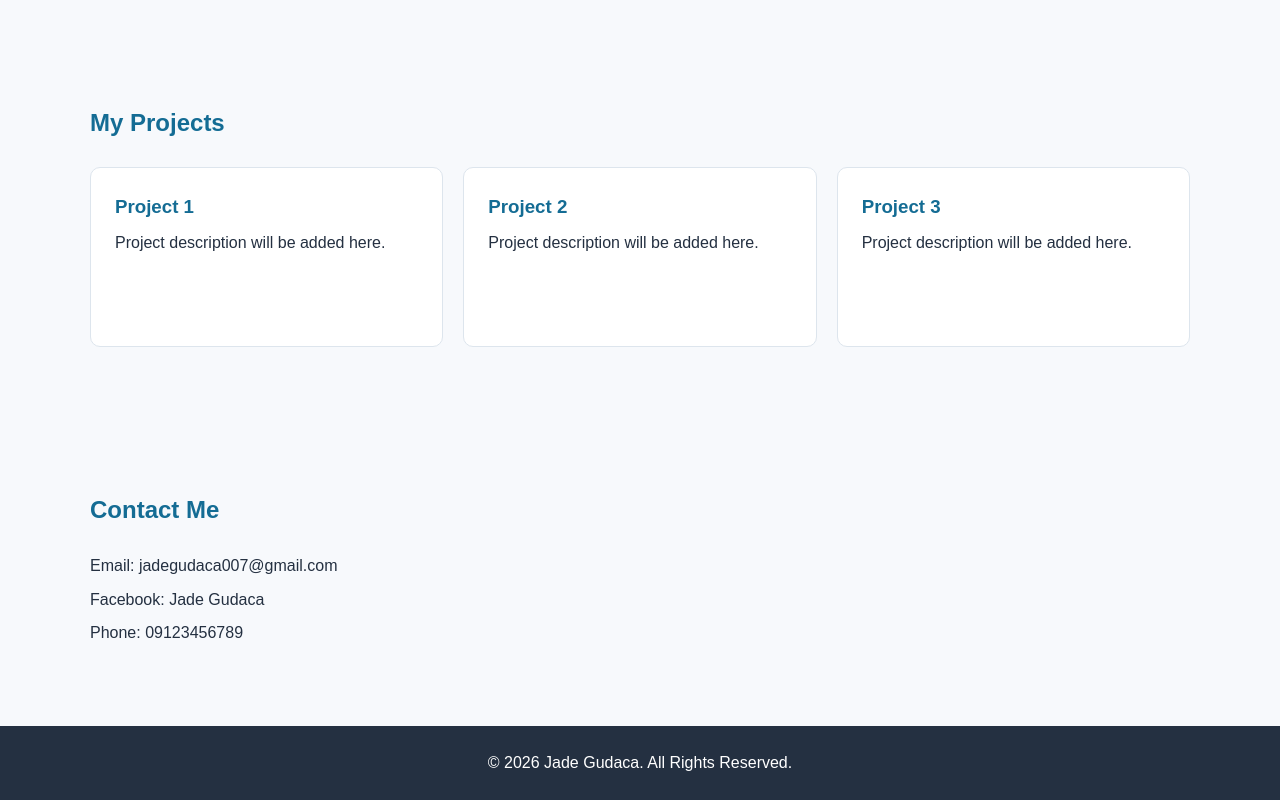
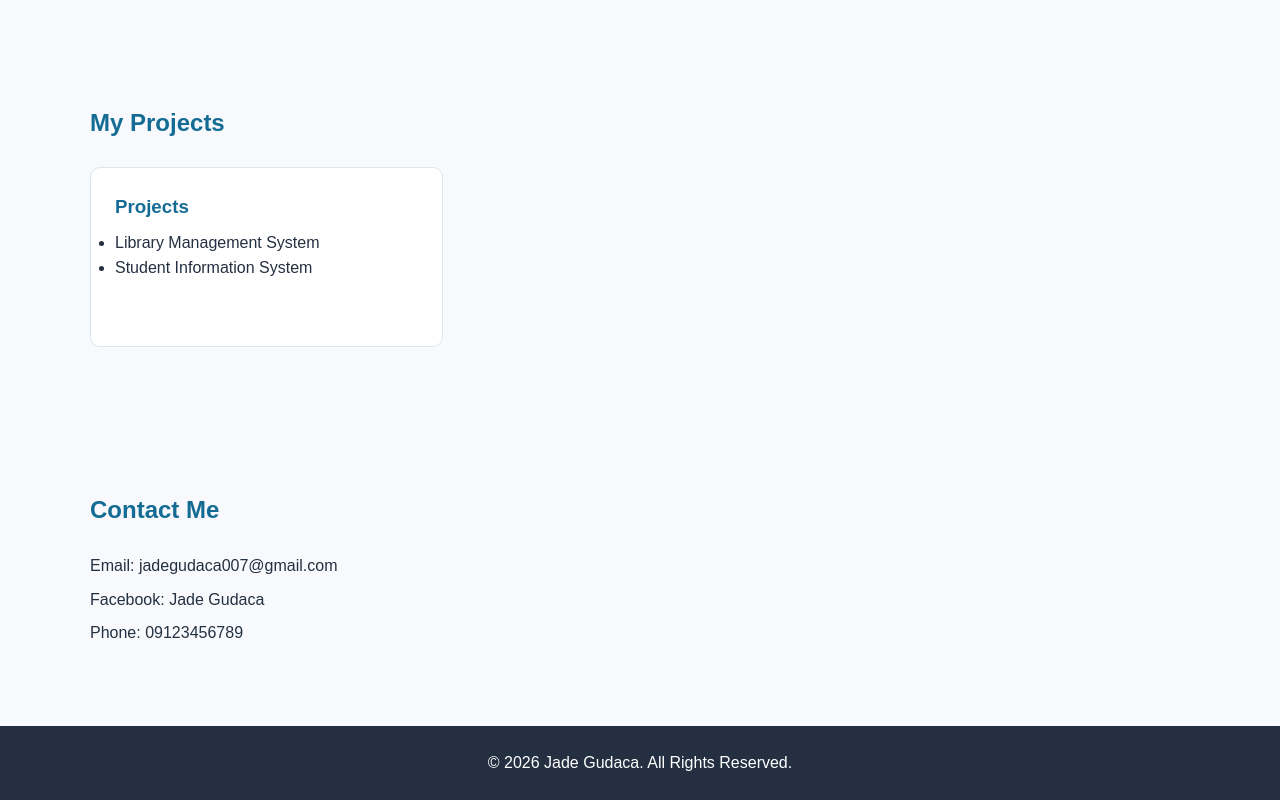
Before and after one commit to jadegudaca007-sketch/Gudaca-Project-1, a plain HTML site: page index.html in a window 1280 px wide. Shown: the part 1230-2030 px from the top of the page. Drawn offline with Linux system fonts and the light colour scheme.

Commit message:
upadating the Projects lists

```diff
--- a/index.html
+++ b/index.html
@@ -78,19 +78,14 @@
         <div class="project-container">
 
             <div class="project-card">
-                <h3>Project 1</h3>
-                <p>Project description will be added here.</p>
+                <h3>Projects</h3>
+                <ul>
+                    <li>Library Management System</li>
+                    <li>Student Information System</li>
+                </ul>
+
             </div>
 
-            <div class="project-card">
-                <h3>Project 2</h3>
-                <p>Project description will be added here.</p>
-            </div>
-
-            <div class="project-card">
-                <h3>Project 3</h3>
-                <p>Project description will be added here.</p>
-            </div>
 
         </div>
     </section>
```
